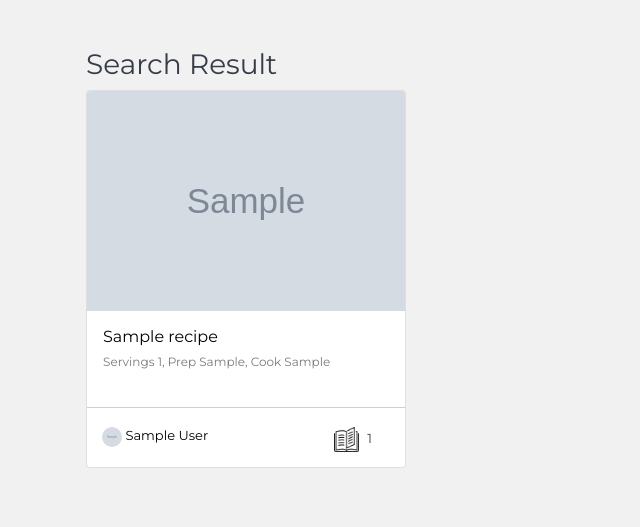
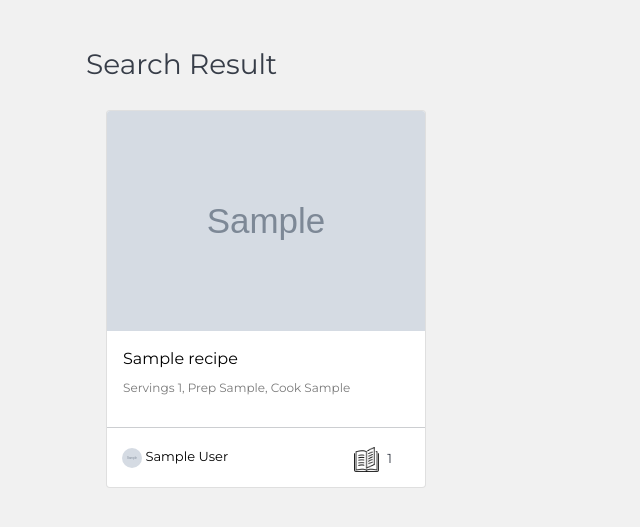
Before and after one commit to sozgur/food_recipe_web_app, a Flask app: page /recipe/search in a window 1280 px wide. Shown: the part 66-593 px from the top of the page, without its empty margins (0-640 px from the left). Run offline with Flask 2, Linux system fonts and the light colour scheme; tables that the repository leaves empty hold one stand-in row (values such as "Sample post"); grey boxes marked "Sample" are stand-in pictures; some libraries are stand-ins or nearby versions.

Commit message:
fix typo and change display recipes

```diff
--- a/app/static/css/recipe.css
+++ b/app/static/css/recipe.css
@@ -1,6 +1,6 @@
 /*form styles*/
 .msform {
-  width: 1000px;
+  width: 150%;
   margin: 50px auto;
   text-align: center;
   position: relative;
@@ -38,7 +38,7 @@
 }
 /*buttons*/
 .msform .action-button {
-  width: 100px;
+  width: 15%;
   background: #27ae60;
   font-weight: bold;
   color: white;
@@ -93,10 +93,19 @@
 }
 
 .recipe-list {
-  display: grid;
+  /*display: grid;
   line-height: normal;
   grid-row-gap: 25px;
-  grid-template-columns: 33% 33% 33%;
+  grid-template-columns: 33% 33% 33%;*/
+  display: flex;
+  flex-wrap: wrap;
+  flex-direction: row;
+  /*align-items: center;*/
+  /*justify-content: flex-start;*/
+}
+
+.recipe {
+  padding: 20px;
 }
 
 .card-img-top {
--- a/app/templates/index.html
+++ b/app/templates/index.html
@@ -10,7 +10,7 @@
     {% for recipe in recipes %}
         <div class="recipe">
             <div class="col-md-4 col-sm-6 col-xs-12">
-            <div class="card" style="width: 20rem;">
+            <div class="card" style="width: 23rem;">
                 <a href="{{url_for('recipe.detail', recipe_id=recipe.id)}}">
                     <img class="card-img-top" src="{{recipe.img_url}}" alt="Card image cap">
                 </a>
```
Also changed, not shown: README.md.
